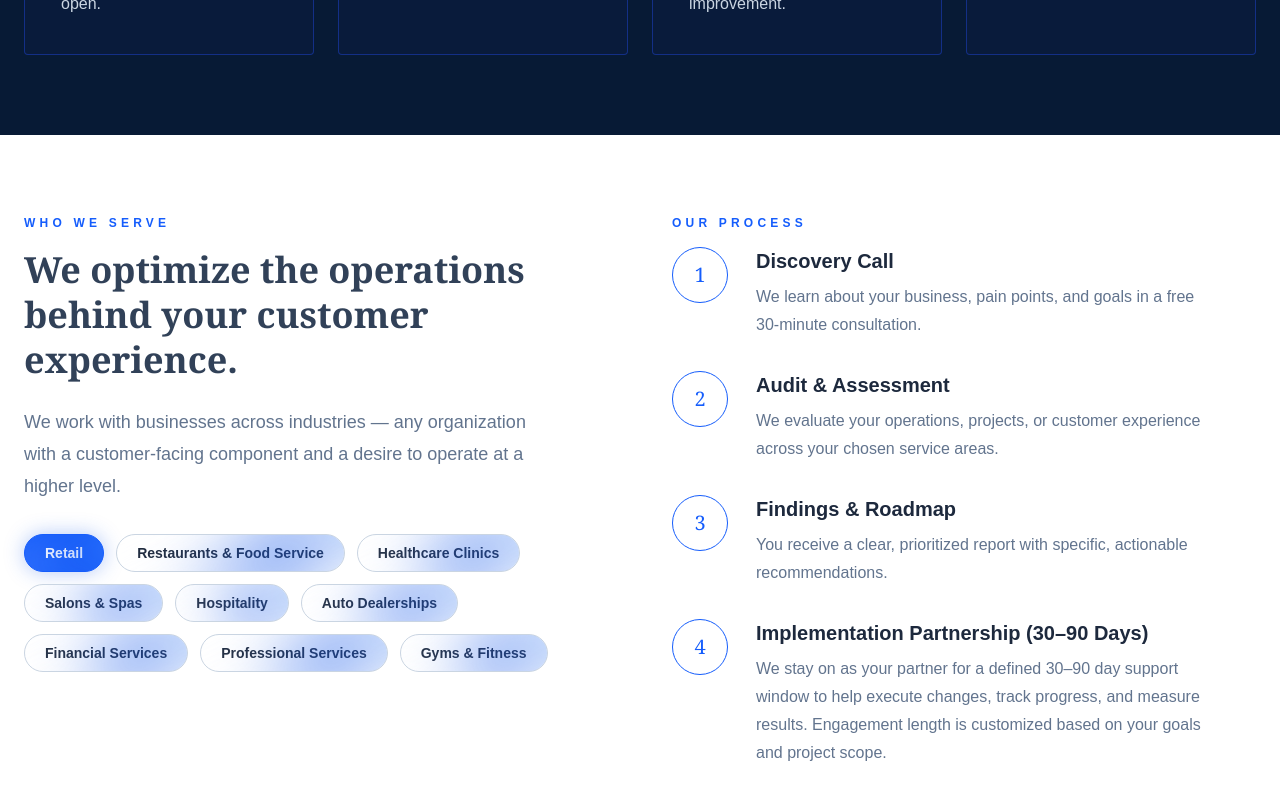
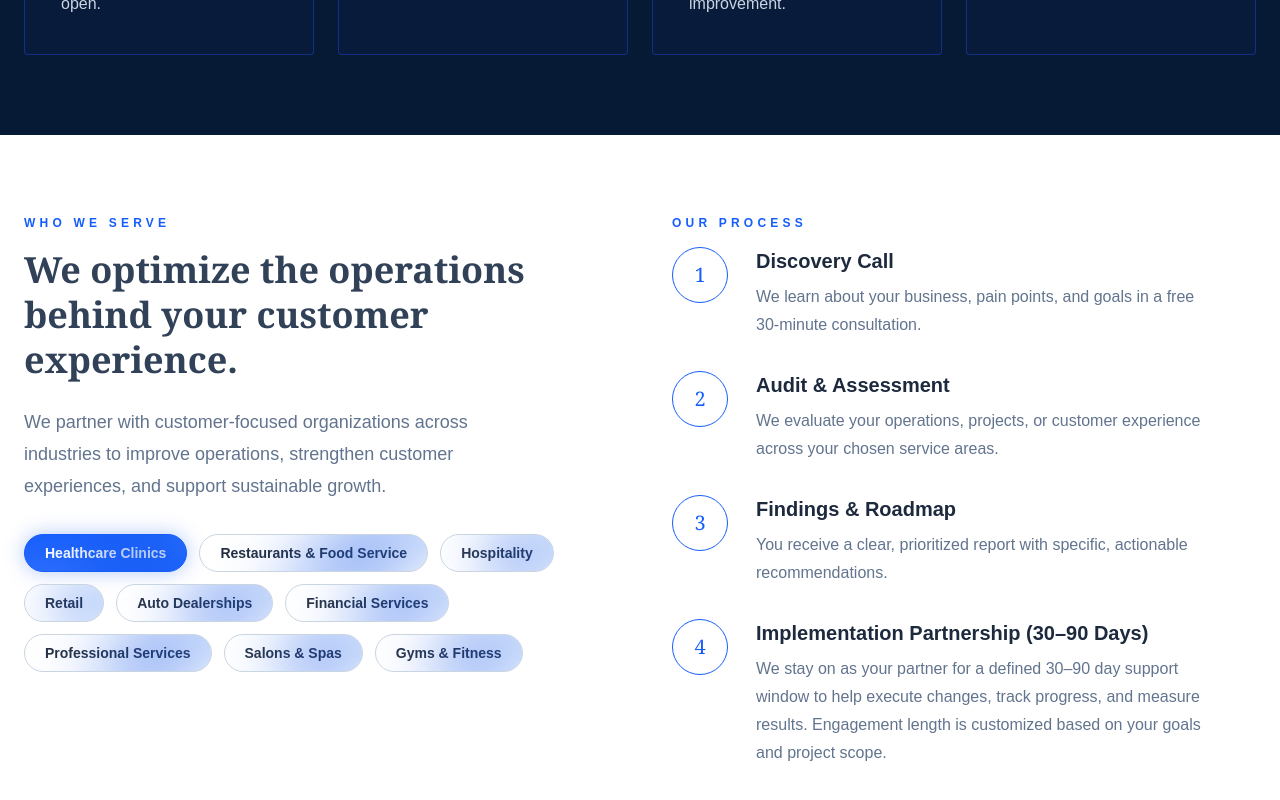
Before and after one commit to Mickey-Bancie/clearview-operations, a Next.js app: page / in a window 1280 px wide. Shown: the part 3335-4135 px from the top of the page. Built offline with nearby package versions, Linux system fonts and the light colour scheme.

Commit message:
Re-arranged industries

```diff
--- a/app/page.tsx
+++ b/app/page.tsx
@@ -71,20 +71,20 @@ const services = [
 
 const whyItems = [
   { icon: Clock3, title: "Fast Turnaround", text: "We deliver findings quickly so you can act — not wait months for a deck you’ll never open." },
-  { icon: DollarSign, title: "Lean Budgets", text: "Enterprise-level thinking at pricing built for right-sized investments and timelines." },
+  { icon: DollarSign, title: "Lean Budgets", text: "Enterprise-level thinking for right-sized budgets, investments, and timelines." },
   { icon: Activity, title: "Focused Scope", text: "Services that work together — operations, projects, customer experience, and process improvement." },
   { icon: Phone, title: "Hands-On Support", text: "You work directly with consultants invested in your success, not just your invoice." },
 ];
 
 const industries = [
-  { label: "Retail", href: "/industries/retail" },
+  { label: "Healthcare Clinics", href: "/industries/retail" },
   { label: "Restaurants & Food Service", href: "/industries/restaurants-food-service" },
-  { label: "Healthcare Clinics", href: "/industries/healthcare-clinics" },
-  { label: "Salons & Spas", href: "/industries/salons-spas" },
-  { label: "Hospitality", href: "/industries/hospitality" },
-  { label: "Auto Dealerships", href: "/industries/auto-dealerships" },
-  { label: "Financial Services", href: "/industries/financial-services" },
-  { label: "Professional Services", href: "/industries/professional-services" },
+  { label: "Hospitality", href: "/industries/healthcare-clinics" },
+  { label: "Retail", href: "/industries/salons-spas" },
+  { label: "Auto Dealerships", href: "/industries/hospitality" },
+  { label: "Financial Services", href: "/industries/auto-dealerships" },
+  { label: "Professional Services", href: "/industries/financial-services" },
+  { label: "Salons & Spas", href: "/industries/professional-services" },
   { label: "Gyms & Fitness", href: "/industries/gyms-fitness" },
 ];
 
@@ -464,7 +464,7 @@ customer experiences, workflows, and service clarity.
           <SectionLabel>Who We Serve</SectionLabel>
           <h2 className="font-serif text-4xl font-black leading-tight text-slate-700">We optimize the operations behind your customer experience.</h2>
           <p className="mt-6 max-w-lg text-lg leading-8 text-slate-500">
-            We work with businesses across industries — any organization with a customer-facing component and a desire to operate at a higher level.
+            We partner with customer-focused organizations across industries to improve operations, strengthen customer experiences, and support sustainable growth.
           </p>
           <div className="mt-8 flex flex-wrap gap-3">
   {industries.map((industry, index) => (
```
